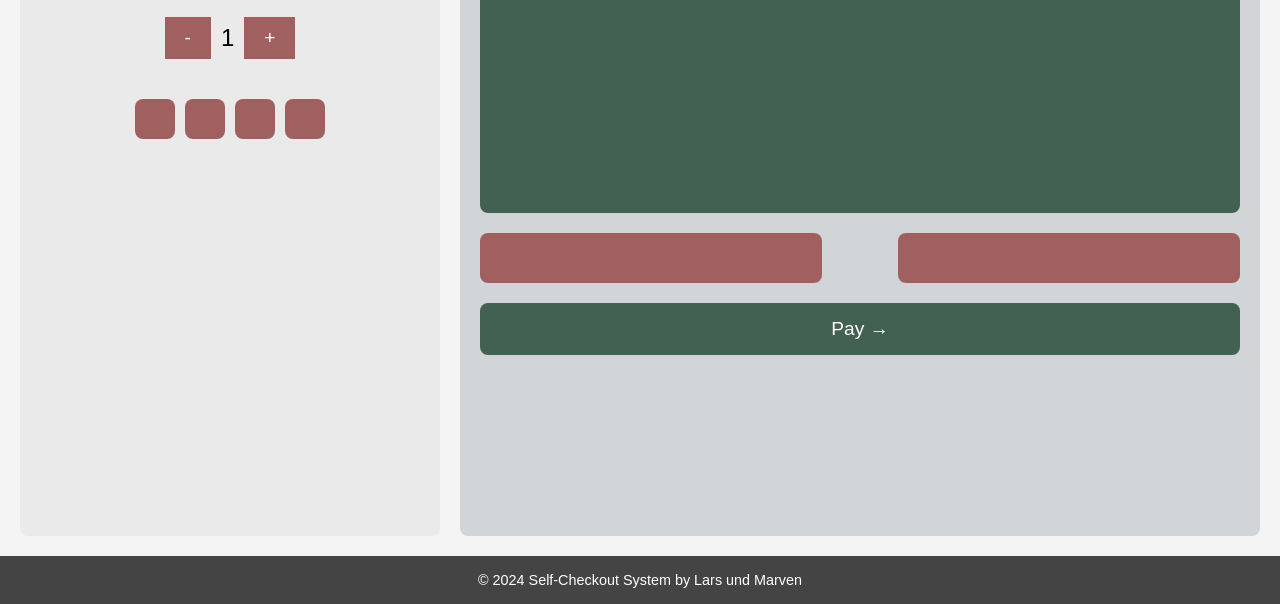
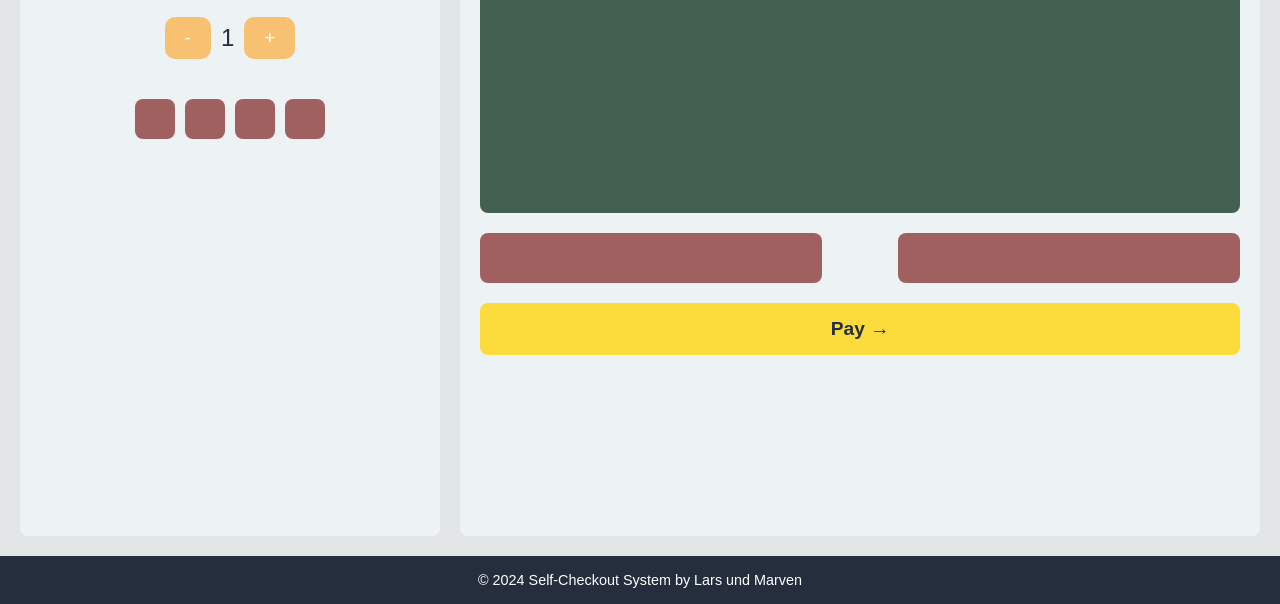
Before and after one commit to lzieger03/SelfCheckout-CoSE-WebProg, a plain HTML site: page frontend/index.html in a window 1280 px wide. Shown: the part 196-800 px from the top of the page. Drawn offline with Linux system fonts and the light colour scheme.

Commit message:
Improved CSS

```diff
--- a/frontend/styles.css
+++ b/frontend/styles.css
@@ -7,7 +7,7 @@
 
 body {
     font-family: Arial, sans-serif;
-    background-color: #f4f4f4;
+    background-color: #E3E6E6;
     display: flex;
     flex-direction: column;
     min-height: 100vh;
@@ -15,7 +15,7 @@ body {
 
 /* Header Styling */
 header {
-    background-color: #444;
+    background-color: #252E3D;
     color: white;
     text-align: center;
     padding: 1rem;
@@ -37,7 +37,8 @@ main {
 /* Linker Bereich */
 #left-section {
     flex: 1;
-    background-color: #eaeaea;
+    background-color: #EDF3F5;
+    color: #252E3D;
     padding: 20px;
     display: flex;
     flex-direction: column;
@@ -63,7 +64,8 @@ main {
 }
 
 .quantity-btn {
-    background-color: #a06060;
+    background-color: #F8C171;
+    border-radius: 10px;
     color: white;
     border: none;
     padding: 10px 20px;
@@ -72,7 +74,7 @@ main {
 }
 
 .quantity-btn:hover {
-    background-color: #8e4c4c;
+    background-color: #D3A96A;
 }
 
 .quantity-display {
@@ -95,7 +97,7 @@ main {
 /* Rechter Bereich */
 #right-section {
     flex: 2;
-    background-color: #d1d5d8;
+    background-color: #EDF3F5;
     padding: 20px;
     border-radius: 8px;
 }
@@ -122,8 +124,9 @@ main {
 
 /* Bezahl-Button */
 .pay-btn {
-    background-color: #436150;
-    color: white;
+    background-color: #FBDC3C;
+    color: #252E3D;
+    font-weight: bold;
     border: none;
     padding: 15px 30px;
     font-size: 1.2rem;
@@ -133,12 +136,12 @@ main {
 }
 
 .pay-btn:hover {
-    background-color: #374d40;
+    background-color: #F0CD20;
 }
 
 /* Footer Styling */
 footer {
-    background-color: #444;
+    background-color: #252E3D;
     color: white;
     text-align: center;
     padding: 1rem;
```
